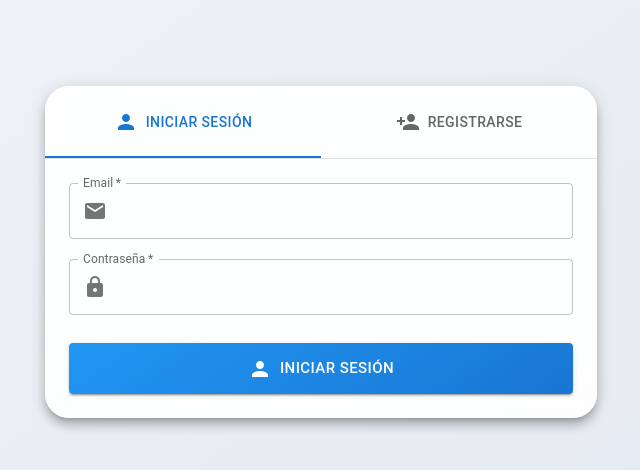
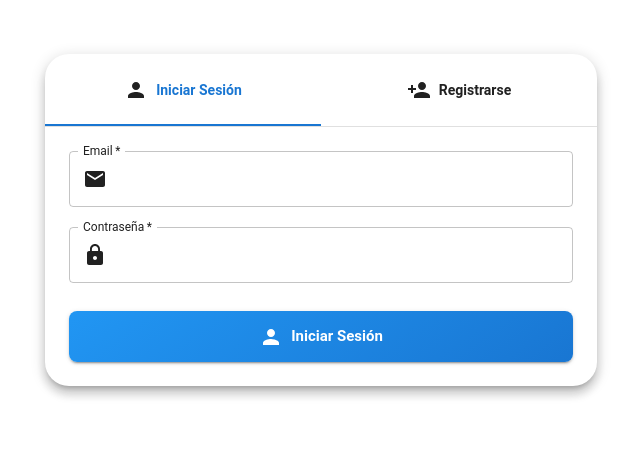
Before and after one commit to mlvaldebenito/finanzapp, a React (Create React App) app in the folder frontend/: page / in a window 1280 px wide. Shown: the part 180-650 px from the top of the page, without its empty margins (319-959 px from the left). Built offline with nearby package versions, Linux system fonts and the light colour scheme; no server answers.

Commit message:
feat(theme): add theme

```diff
--- a/frontend/src/App.js
+++ b/frontend/src/App.js
@@ -1,13 +1,18 @@
-import React from 'react';
-import AppRoutes from './AppRoutes';
+import React from "react";
+import AppRoutes from "./AppRoutes";
 
-import { ApolloProvider } from '@apollo/client';
-import client from './apollo/client';
+import { ApolloProvider } from "@apollo/client";
+import client from "./apollo/client";
+import theme from "./theme/theme";
+import { ThemeProvider, CssBaseline } from "@mui/material";
 
 function App() {
   return (
     <ApolloProvider client={client}>
-      <AppRoutes />
+      <ThemeProvider theme={theme}>
+        <CssBaseline />
+        <AppRoutes />
+      </ThemeProvider>
     </ApolloProvider>
   );
 }
--- a/frontend/src/components/onboarding/SelectActivityStep.js
+++ b/frontend/src/components/onboarding/SelectActivityStep.js
@@ -59,7 +59,7 @@ export default function ActivitySelector({ selectedActivity, onActivitySelect, o
               }}
             >
               <BusinessIcon
-                sx={{ fontSize: 36, color: "primary.main" }}
+                sx={{ fontSize: 36, color: "primary" }}
               />
             </Box>
           </Box>
--- /dev/null
+++ b/frontend/src/theme/theme.js
@@ -0,0 +1,52 @@
+import { createTheme } from '@mui/material';
+
+const theme = createTheme({
+  palette: {
+    primary: {
+      main: '#1976d2', // A clean blue for primary actions
+    },
+    background: {
+      default: '#ffffff', // Light gray background for the main app
+      paper: '#ffffff', // Another light gray background for the paper component
+    },
+    text: {
+      primary: '#212121', // Dark gray for text
+      secondary: '#ffffff', // Lighter gray for secondary text
+    },
+  },
+  typography: {
+    fontFamily: "'Roboto', 'Helvetica', 'Arial', sans-serif",
+    h1: {
+      fontSize: '2rem',
+      fontWeight: 700,
+      color: '#212121', // Matches the primary text color
+    },
+    body1: {
+      fontSize: '1rem',
+      fontWeight: 400,
+      color: '#212121', // Matches the primary text color
+    },
+    button: {
+      textTransform: 'none', // Disable uppercase styling for buttons
+      fontWeight: 600,
+      color: '#ffffff', // Matches the primary color
+    },
+  },
+  components: {
+    MuiButton: {
+      styleOverrides: {
+        root: {
+          borderRadius: '8px',
+          textTransform: 'none',
+          background: 'linear-gradient(145deg, #e3f2fd, #bbdefb)', // Light blue gradient for buttons
+          color: '#1976d2',
+          '&:hover': {
+            background: 'linear-gradient(145deg, #bbdefb, #e3f2fd)', // Inverted hover gradient
+          },
+        },
+      },
+    },
+  },
+});
+
+export default theme;
--- a/frontend/src/views/Login.js
+++ b/frontend/src/views/Login.js
@@ -1,4 +1,4 @@
-import { useState } from 'react';
+import { useState } from "react";
 import {
   Box,
   Container,
@@ -9,16 +9,15 @@ import {
   Button,
   InputAdornment,
   CircularProgress,
-} from '@mui/material';
-import { Email, Lock, Person, PersonAdd } from '@mui/icons-material';
-import { useMutation } from '@apollo/client';
-import { REGISTER_USER, TOKEN_AUTH } from '../graphql/mutations';
-import { useNavigate } from 'react-router-dom';
-import { refreshTokenVar } from '../graphql/reactive';
+} from "@mui/material";
+import { Email, Lock, Person, PersonAdd } from "@mui/icons-material";
+import { useMutation } from "@apollo/client";
+import { REGISTER_USER, TOKEN_AUTH } from "../graphql/mutations";
+import { useNavigate } from "react-router-dom";
+import { refreshTokenVar } from "../graphql/reactive";
 
 function TabPanel(props) {
   const { children, value, index, ...other } = props;
-
 
   return (
     <div
@@ -36,22 +35,22 @@ function TabPanel(props) {
 const Login = () => {
   const [tab, setTab] = useState(0); // 0 for login, 1 for register
   const [isLoading, setIsLoading] = useState(false);
-  const [email, setEmail] = useState('');
-  const [password, setPassword] = useState('');
-  const [confirmPassword, setConfirmPassword] = useState('');
+  const [email, setEmail] = useState("");
+  const [password, setPassword] = useState("");
+  const [confirmPassword, setConfirmPassword] = useState("");
   const navigate = useNavigate();
-
 
   const [tokenAuth] = useMutation(TOKEN_AUTH, {
     onCompleted: (data) => {
       if (data?.tokenAuth?.token) {
-        localStorage.setItem('refreshToken', data.tokenAuth.token);
+        localStorage.setItem("refreshToken", data.tokenAuth.token);
         refreshTokenVar(data.tokenAuth.token);
-        navigate('/main');
+        navigate("/main");
       }
     },
     onError: (error) => {
-      console.error('Login failed', error);
+      alert(error.message);
+      console.error("Login failed", error);
     },
   });
 
@@ -64,7 +63,7 @@ const Login = () => {
     },
     onError: (error) => {
       console.error(error);
-      alert('Registration failed. Please try again.');
+      alert("Registration failed. Please try again.");
     },
   });
 
@@ -80,7 +79,7 @@ const Login = () => {
     try {
       if (tab === 1) {
         if (password !== confirmPassword) {
-          alert('Passwords do not match!');
+          alert("Passwords do not match!");
           return;
         }
 
@@ -93,7 +92,7 @@ const Login = () => {
         });
       }
     } catch (error) {
-      console.error('An error occurred:', error);
+      console.error("An error occurred:", error);
     } finally {
       setIsLoading(false);
     }
@@ -102,21 +101,21 @@ const Login = () => {
   return (
     <Box
       sx={{
-        minHeight: '100vh',
-        display: 'flex',
-        alignItems: 'center',
-        background: 'linear-gradient(145deg, #f1f5f9, #e2e8f0)',
+        minHeight: "100vh",
+        display: "flex",
+        alignItems: "center",
         py: 4,
+        backgroundColor: "background.default",
       }}
     >
       <Container maxWidth="sm">
         <Paper
           elevation={8}
           sx={{
-            backdropFilter: 'blur(8px)',
-            backgroundColor: 'rgba(255, 255, 255, 0.9)',
+            backdropFilter: "blur(8px)",
+            backgroundColor: "background.default",
             borderRadius: 6,
-            overflow: 'hidden',
+            overflow: "hidden",
           }}
         >
           <Tabs
@@ -125,26 +124,29 @@ const Login = () => {
             variant="fullWidth"
             sx={{
               borderBottom: 1,
-              borderColor: 'divider',
-              '& .MuiTab-root': {
+              borderColor: "divider",
+              "& .MuiTab-root": {
                 py: 2,
+                color: "text.primary",
               },
             }}
           >
             <Tab
-              icon={<Person sx={{ mr: 1 }} />}
+              icon={<Person sx={{ color: "text.primary" }} />}
               label="Iniciar Sesión"
               iconPosition="start"
+              sx={{ color: "text.primary" }}
             />
             <Tab
-              icon={<PersonAdd sx={{ mr: 1 }} />}
+              icon={<PersonAdd sx={{ color: "text.primary" }} />}
               label="Registrarse"
               iconPosition="start"
+              sx={{ color: "text.primary" }}
             />
           </Tabs>
           <TabPanel value={tab} index={0}>
             <form onSubmit={handleSubmit}>
-              <Box sx={{ display: 'flex', flexDirection: 'column', gap: 2.5 }}>
+              <Box sx={{ display: "flex", flexDirection: "column", gap: 2.5 }}>
                 <TextField
                   required
                   fullWidth
@@ -155,7 +157,9 @@ const Login = () => {
                   InputProps={{
                     startAdornment: (
                       <InputAdornment position="start">
-                        <Email />
+                        <Email sx={{
+                          color: "text.primary"
+                        }} />
                       </InputAdornment>
                     ),
                   }}
@@ -170,7 +174,9 @@ const Login = () => {
                   InputProps={{
                     startAdornment: (
                       <InputAdornment position="start">
-                        <Lock />
+                        <Lock sx={{
+                          color: "text.primary"
+                        }} />
                       </InputAdornment>
                     ),
                   }}
@@ -183,15 +189,19 @@ const Login = () => {
                   sx={{
                     mt: 1,
                     py: 1.5,
-                    background: 'linear-gradient(145deg, #2196f3, #1976d2)',
-                    '&:hover': {
-                      background: 'linear-gradient(145deg, #1976d2, #1565c0)',
+                    color: "text.secondary",
+                    background: "linear-gradient(145deg, #2196f3, #1976d2)",
+                    "&:hover": {
+                      background: "linear-gradient(145deg, #1976d2, #1565c0)",
                     },
                   }}
                 >
                   {isLoading ? (
                     <>
-                      <CircularProgress size={24} sx={{ mr: 1 }} color="inherit" />
+                      <CircularProgress
+                        size={24}
+                        sx={{ mr: 1 }}
+                      />
                       Signing in...
                     </>
                   ) : (
@@ -207,7 +217,7 @@ const Login = () => {
 
           <TabPanel value={tab} index={1}>
             <form onSubmit={handleSubmit}>
-              <Box sx={{ display: 'flex', flexDirection: 'column', gap: 2.5 }}>
+              <Box sx={{ display: "flex", flexDirection: "column", gap: 2.5 }}>
                 <TextField
                   required
                   fullWidth
@@ -218,7 +228,9 @@ const Login = () => {
                   InputProps={{
                     startAdornment: (
                       <InputAdornment position="start">
-                        <Email />
+                        <Email sx={{
+                          color: "text.primary"
+                        }} />
                       </InputAdornment>
                     ),
                   }}
@@ -233,7 +245,9 @@ const Login = () => {
                   InputProps={{
                     startAdornment: (
                       <InputAdornment position="start">
-                        <Lock />
+                        <Lock sx={{
+                          color: "text.primary"
+                        }} />
                       </InputAdornment>
                     ),
                   }}
@@ -248,7 +262,9 @@ const Login = () => {
                   InputProps={{
                     startAdornment: (
                       <InputAdornment position="start">
-                        <Lock />
+                        <Lock sx={{
+                          color: "text.primary"
+                        }} />
                       </InputAdornment>
                     ),
                   }}
@@ -261,15 +277,19 @@ const Login = () => {
                   sx={{
                     mt: 1,
                     py: 1.5,
-                    background: 'linear-gradient(145deg, #2196f3, #1976d2)',
-                    '&:hover': {
-                      background: 'linear-gradient(145deg, #1976d2, #1565c0)',
+                    background: "linear-gradient(145deg, #2196f3, #1976d2)",
+                    "&:hover": {
+                      background: "linear-gradient(145deg, #1976d2, #1565c0)",
                     },
                   }}
                 >
                   {isLoading ? (
                     <>
-                      <CircularProgress size={24} sx={{ mr: 1 }} color="inherit" />
+                      <CircularProgress
+                        size={24}
+                        sx={{ mr: 1 }}
+                        color="inherit"
+                      />
                       Creating account...
                     </>
                   ) : (
--- a/frontend/src/views/MainView.js
+++ b/frontend/src/views/MainView.js
@@ -94,8 +94,8 @@ const MainView = () => {
       }}
     >
       <Stack direction="row">
-        <Typography variant="h5">
-          Hola Felipe Barría! Este es un resumen que tenemos para ti
+        <Typography variant="h1">
+          Hola! Este es un resumen que tenemos para ti
         </Typography>
         <LogoutButton />
       </Stack>
```
Also changed, not shown: frontend/src/AppRoutes.js (+9 -14 lines).
